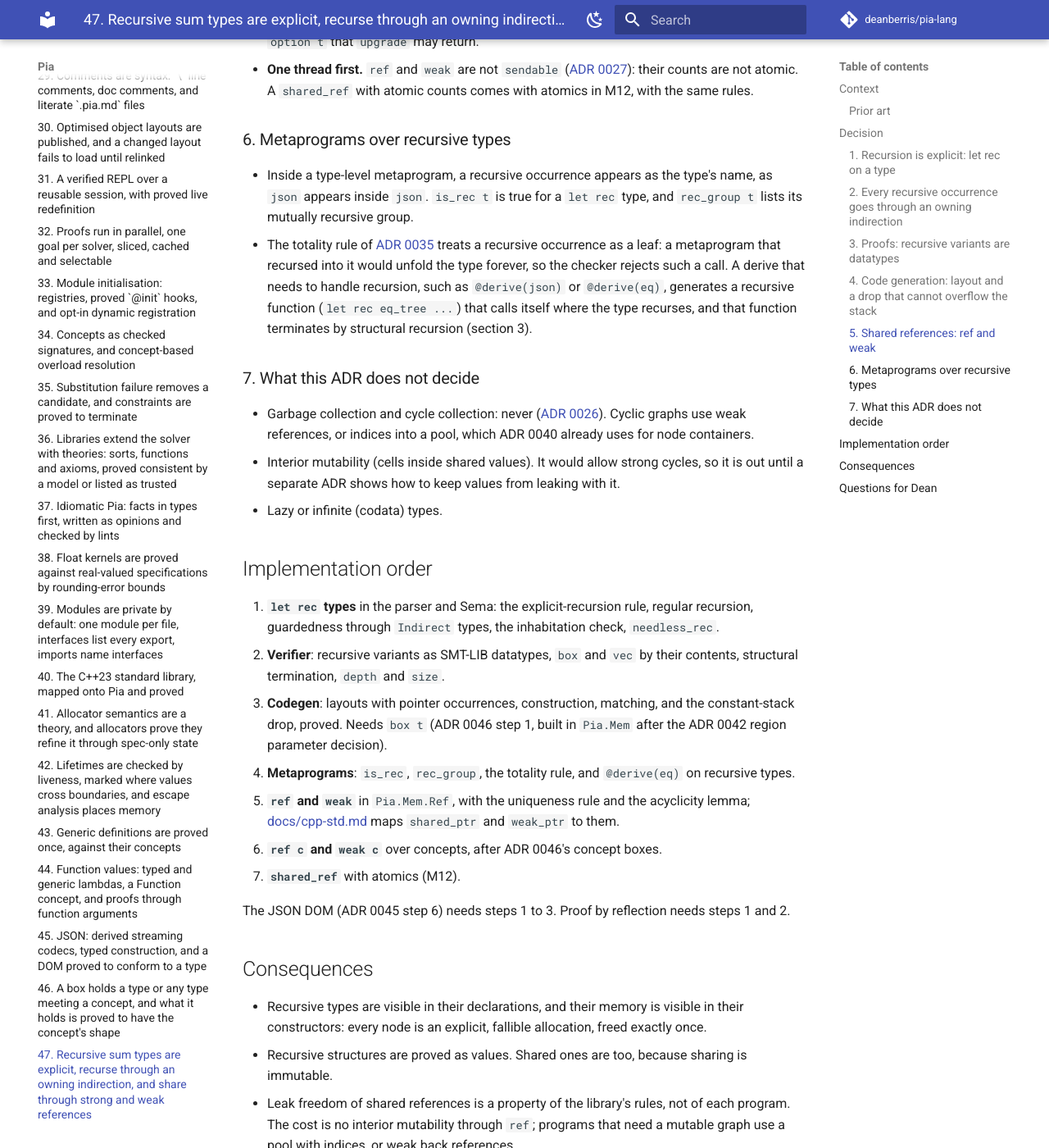
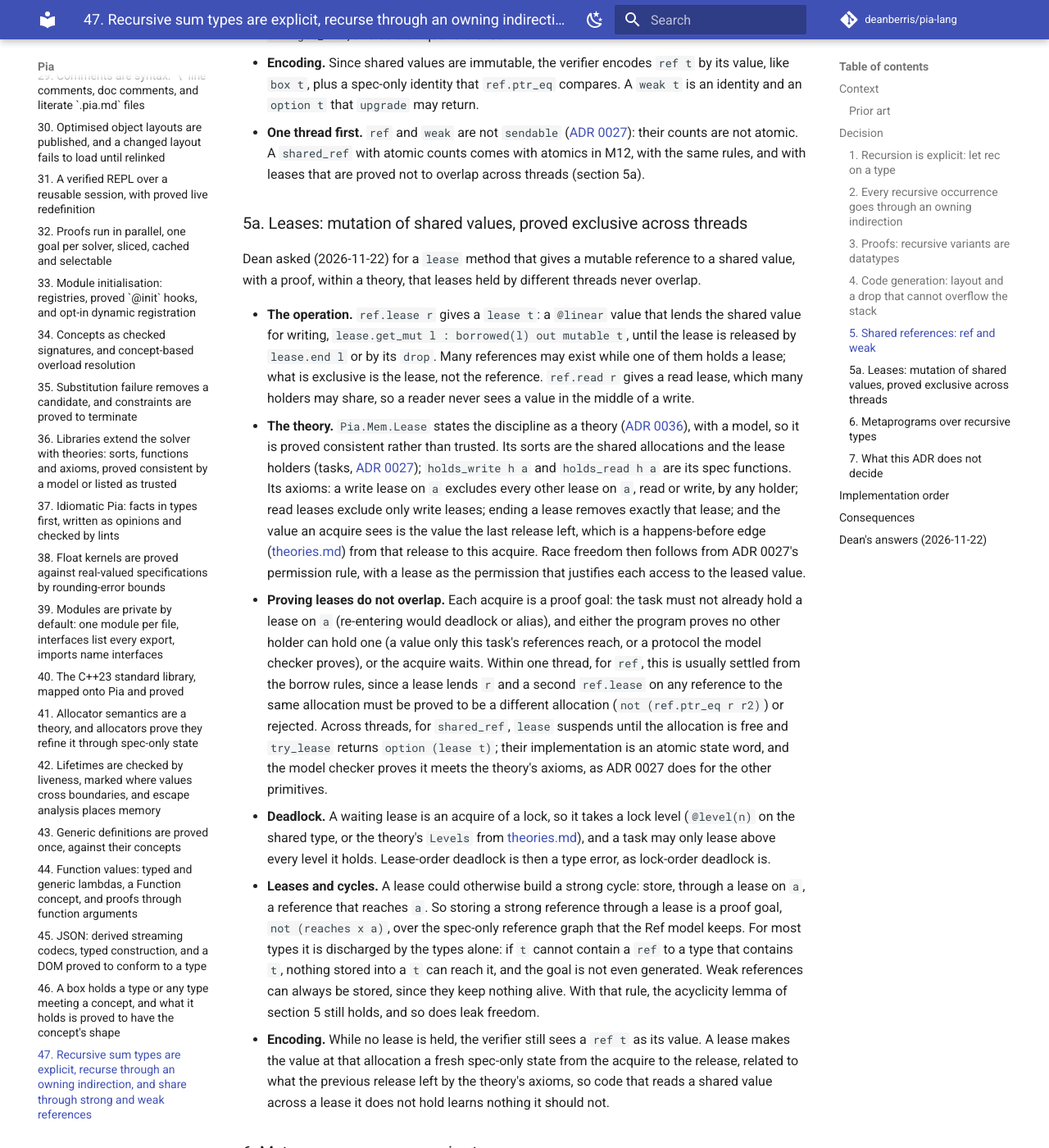
Before and after one commit to deanberris/pia-lang, an MkDocs documentation site: the page built from docs/adr/0047-recursive-sum-types-and-shared-references.md, in a window 1280 px wide and 1400 px high, scrolled down 4239 px. Shown: the whole window at 82% size. Built offline with MkDocs 1.6.1 and Material for MkDocs 9.7.7, drawn with Linux system fonts in a browser that asks for light colours; comment, search, counter and statistics services are not loaded; some of the changed text lies outside the part shown.

Commit message:
ADR 0047 accepted: leases for mutating shared values, proved exclusive across threads (#224)
Claude-Session: https://claude.ai/code/session_01SkMSardFyu5XUgfs1s65Gs

Co-authored-by: Claude <noreply@anthropic.com>

```diff
--- a/docs/adr/0047-recursive-sum-types-and-shared-references.md
+++ b/docs/adr/0047-recursive-sum-types-and-shared-references.md
@@ -2,7 +2,7 @@
 
 Date: 2026-11-22
 
-Status: Proposed
+Status: Accepted (Dean, 2026-11-22): `let rec` and `Indirect` as proposed; shared mutation through leases (section 5a) instead of immutability alone. See "Dean's answers" at the end.
 
 ## Context
 
@@ -70,12 +70,23 @@ A recursive occurrence must sit inside a type that holds its argument behind a p
 `Pia.Mem.Ref` provides shared ownership, next to `Pia.Mem.Box`:
 
 - **`ref t`** is a counted box: one allocation holds a strong count, a weak count, the allocator and the value. `ref.make a v` can fail with the allocator's error. `ref.share r` makes another reference and increments the count; it is a function call, never an implicit copy. Dropping the last strong reference drops the value, and dropping the last reference of either kind frees the memory.
-- **Shared values are immutable.** `ref.get r` is a `borrowed(r)` read. `ref.get_mut r` requires `ref.unique r` (the strong count is one and no weak reference can upgrade), which the caller proves or checks with `ref.try_unique`, as Rust's `Rc::get_mut` and Koka's reuse do. There is no interior mutability through a `ref`.
-- **So strong cycles cannot exist.** A value can only be changed through a unique reference, and while it is borrowed for writing, the borrow rules ([#70](https://github.com/deanberris/pia-lang/issues/70)) stop the program from sharing it, so no reference to a value can be stored inside it, directly or through other values. The case to check is `ref.get_mut r` followed by storing `ref.share r` into `r`'s own contents: `get_mut` lends `r` for writing, so `r` cannot be shared, or used at all, until that loan ends, and the store is rejected. Every value graph built from `ref`s is acyclic by construction, and every value is freed when its last reference goes. This is the proof ADR 0040 asked for: it follows from the rules, so no program has to prove it. It is stated as a lemma of `Pia.Mem.Ref`'s model, proved once, and the verifier keeps the counts as spec-only state ([ADR 0041](0041-allocator-semantics-as-a-theory.md)).
+- **Shared values change only under a lease.** `ref.get r` is a `borrowed(r)` read. `ref.get_mut r` requires `ref.unique r` (the strong count is one and no weak reference can upgrade), which the caller proves or checks with `ref.try_unique`, as Rust's `Rc::get_mut` and Koka's reuse do. A value that is shared is changed only through a lease (section 5a), and there is no other interior mutability.
+- **So strong cycles cannot exist.** Without leases, a value can only be changed through a unique reference, and while it is borrowed for writing, the borrow rules ([#70](https://github.com/deanberris/pia-lang/issues/70)) stop the program from sharing it, so no reference to a value can be stored inside it, directly or through other values. The case to check is `ref.get_mut r` followed by storing `ref.share r` into `r`'s own contents: `get_mut` lends `r` for writing, so `r` cannot be shared, or used at all, until that loan ends, and the store is rejected. Every value graph built from `ref`s is acyclic by construction, and every value is freed when its last reference goes. This is the proof ADR 0040 asked for: it follows from the rules, so no program has to prove it. It is stated as a lemma of `Pia.Mem.Ref`'s model, proved once, and the verifier keeps the counts as spec-only state ([ADR 0041](0041-allocator-semantics-as-a-theory.md)). Leases keep the property with one extra rule (section 5a).
 - **`weak t`** is a reference that does not keep the value alive: `weak.of r`, and `weak.upgrade w : option (ref t)`. Back pointers, such as a tree node's parent, are weak. A cycle that goes through a weak reference is fine, since it never keeps anything alive.
 - **Over a concept.** `ref c` and `weak c` share any type meeting the concept `c`, as `box c` owns one (ADR 0046): the table pointer lives in the counted allocation, and the same single-receiver rule applies. Since a shared value is immutable, `ref.get` on a `ref c` allows only the requirements that read their receiver (`in`). A requirement that writes it needs `ref.get_mut`, and so a unique reference.
 - **Encoding.** Since shared values are immutable, the verifier encodes `ref t` by its value, like `box t`, plus a spec-only identity that `ref.ptr_eq` compares. A `weak t` is an identity and an `option t` that `upgrade` may return.
-- **One thread first.** `ref` and `weak` are not `sendable` ([ADR 0027](0027-coroutines-and-race-freedom.md)): their counts are not atomic. A `shared_ref` with atomic counts comes with atomics in M12, with the same rules.
+- **One thread first.** `ref` and `weak` are not `sendable` ([ADR 0027](0027-coroutines-and-race-freedom.md)): their counts are not atomic. A `shared_ref` with atomic counts comes with atomics in M12, with the same rules, and with leases that are proved not to overlap across threads (section 5a).
+
+### 5a. Leases: mutation of shared values, proved exclusive across threads
+
+Dean asked (2026-11-22) for a `lease` method that gives a mutable reference to a shared value, with a proof, within a theory, that leases held by different threads never overlap.
+
+- **The operation.** `ref.lease r` gives a `lease t`: a `@linear` value that lends the shared value for writing, `lease.get_mut l : borrowed(l) out mutable t`, until the lease is released by `lease.end l` or by its `drop`. Many references may exist while one of them holds a lease; what is exclusive is the lease, not the reference. `ref.read r` gives a read lease, which many holders may share, so a reader never sees a value in the middle of a write.
+- **The theory.** `Pia.Mem.Lease` states the discipline as a theory ([ADR 0036](0036-library-theories.md)), with a model, so it is proved consistent rather than trusted. Its sorts are the shared allocations and the lease holders (tasks, [ADR 0027](0027-coroutines-and-race-freedom.md)); `holds_write h a` and `holds_read h a` are its spec functions. Its axioms: a write lease on `a` excludes every other lease on `a`, read or write, by any holder; read leases exclude only write leases; ending a lease removes exactly that lease; and the value an acquire sees is the value the last release left, which is a happens-before edge ([theories.md](../theories.md#happens-before-and-memory-orders)) from that release to this acquire. Race freedom then follows from ADR 0027's permission rule, with a lease as the permission that justifies each access to the leased value.
+- **Proving leases do not overlap.** Each acquire is a proof goal: the task must not already hold a lease on `a` (re-entering would deadlock or alias), and either the program proves no other holder can hold one (a value only this task's references reach, or a protocol the model checker proves), or the acquire waits. Within one thread, for `ref`, this is usually settled from the borrow rules, since a lease lends `r` and a second `ref.lease` on any reference to the same allocation must be proved to be a different allocation (`not (ref.ptr_eq r r2)`) or rejected. Across threads, for `shared_ref`, `lease` suspends until the allocation is free and `try_lease` returns `option (lease t)`; their implementation is an atomic state word, and the model checker proves it meets the theory's axioms, as ADR 0027 does for the other primitives.
+- **Deadlock.** A waiting lease is an acquire of a lock, so it takes a lock level (`@level(n)` on the shared type, or the theory's `Levels` from [theories.md](../theories.md#lock-levels)), and a task may only lease above every level it holds. Lease-order deadlock is then a type error, as lock-order deadlock is.
+- **Leases and cycles.** A lease could otherwise build a strong cycle: store, through a lease on `a`, a reference that reaches `a`. So storing a strong reference through a lease is a proof goal, `not (reaches x a)`, over the spec-only reference graph that the Ref model keeps. For most types it is discharged by the types alone: if `t` cannot contain a `ref` to a type that contains `t`, nothing stored into a `t` can reach it, and the goal is not even generated. Weak references can always be stored, since they keep nothing alive. With that rule, the acyclicity lemma of section 5 still holds, and so does leak freedom.
+- **Encoding.** While no lease is held, the verifier still sees a `ref t` as its value. A lease makes the value at that allocation a fresh spec-only state from the acquire to the release, related to what the previous release left by the theory's axioms, so code that reads a shared value across a lease it does not hold learns nothing it should not.
 
 ### 6. Metaprograms over recursive types
 
@@ -85,7 +96,7 @@ A recursive occurrence must sit inside a type that holds its argument behind a p
 ### 7. What this ADR does not decide
 
 - Garbage collection and cycle collection: never ([ADR 0026](0026-memory-manager.md)). Cyclic graphs use weak references, or indices into a pool, which ADR 0040 already uses for node containers.
-- Interior mutability (cells inside shared values). It would allow strong cycles, so it is out until a separate ADR shows how to keep values from leaking with it.
+- Interior mutability other than leases (unchecked cells inside shared values). Leases are the one way to change a shared value.
 - Lazy or infinite (codata) types.
 
 ## Implementation order
@@ -94,9 +105,9 @@ A recursive occurrence must sit inside a type that holds its argument behind a p
 2. **Verifier**: recursive variants as SMT-LIB datatypes, `box` and `vec` by their contents, structural termination, `depth` and `size`.
 3. **Codegen**: layouts with pointer occurrences, construction, matching, and the constant-stack drop, proved. Needs `box t` (ADR 0046 step 1, built in `Pia.Mem` after the ADR 0042 region parameter decision).
 4. **Metaprograms**: `is_rec`, `rec_group`, the totality rule, and `@derive(eq)` on recursive types.
-5. **`ref` and `weak`** in `Pia.Mem.Ref`, with the uniqueness rule and the acyclicity lemma; [docs/cpp-std.md](../cpp-std.md) maps `shared_ptr` and `weak_ptr` to them.
+5. **`ref` and `weak`** in `Pia.Mem.Ref`, with the uniqueness rule and the acyclicity lemma; [docs/cpp-std.md](../cpp-std.md) maps `shared_ptr` and `weak_ptr` to them. Then single-threaded leases with the `Lease` theory and its model, and the reachability goal for stores through a lease.
 6. **`ref c` and `weak c`** over concepts, after ADR 0046's concept boxes.
-7. **`shared_ref`** with atomics (M12).
+7. **`shared_ref`** with atomics (M12), with waiting and `try_lease` leases, lease levels, and the model-checked atomic state word.
 
 The JSON DOM (ADR 0045 step 6) needs steps 1 to 3. Proof by reflection needs steps 1 and 2.
 
@@ -104,11 +115,11 @@ The JSON DOM (ADR 0045 step 6) needs steps 1 to 3. Proof by reflection needs ste
 
 - Recursive types are visible in their declarations, and their memory is visible in their constructors: every node is an explicit, fallible allocation, freed exactly once.
 - Recursive structures are proved as values. Shared ones are too, because sharing is immutable.
-- Leak freedom of shared references is a property of the library's rules, not of each program. The cost is no interior mutability through `ref`; programs that need a mutable graph use a pool with indices, or weak back references.
+- Leak freedom of shared references is a property of the library's rules, not of each program. Mutation of a shared value goes through a lease, which costs a proof at each acquire (often free, from the types and borrows) and, across threads, an atomic state word. Programs that need a densely mutable graph can still use a pool with indices.
 - Z3 datatypes make goals over recursive values heavier than goals over flat records. Fuel and structural lemmas keep each goal to a bounded unfolding, and recursive types join the proof benchmark from step 2.
 
-## Questions for Dean
+## Dean's answers (2026-11-22)
 
-1. **Spelling.** Mark recursive types with `let rec`, reusing the function form so there is no new keyword (recommended), or with an attribute such as `@rec`?
-2. **Guards.** Allow recursion only through types meeting the `Indirect` concept (recommended: `box`, `vec`, `ref`, `weak`, and library types that state it), or only through `box`?
-3. **Shared mutation.** Keep shared values immutable, with mutation only through a unique reference, so strong cycles are impossible by construction (recommended), or allow interior mutability and prove the absence of strong cycles per program?
+1. **Spelling.** Yes: `let rec` on types.
+2. **Guards.** Yes: recursion through any type meeting `Indirect`.
+3. **Shared mutation.** A `lease` method that gives a mutable reference, with a proof, within a theory, that leases held by different threads do not overlap. Section 5a.
--- a/docs/adr/README.md
+++ b/docs/adr/README.md
@@ -50,4 +50,4 @@ Each file records one decision: its context, the decision, and its consequences.
 | [0044](0044-function-values-and-lambdas.md) | Function values: every lambda has its own type, arrow parameters are constrained by a Function concept, and proofs go through function arguments | Proposed |
 | [0045](0045-json-derived-codecs-and-conforming-dom.md) | JSON: derived streaming codecs, typed construction by passing the type, and a recursive DOM over the input proved to conform to a type | Accepted |
 | [0046](0046-box-over-a-type-or-a-concept.md) | A box holds a type or any type meeting a concept, and what it holds is proved to have the concept's shape | Accepted |
-| [0047](0047-recursive-sum-types-and-shared-references.md) | Recursive sum types are explicit (`let rec`), recurse through an `Indirect` owning type, and share through immutable `ref` and `weak` references | Proposed |
+| [0047](0047-recursive-sum-types-and-shared-references.md) | Recursive sum types are explicit (`let rec`), recurse through an `Indirect` owning type, and share through `ref` and `weak`, mutated only under leases proved exclusive across threads | Accepted |
```
Also changed, not shown: docs/adr/0040-cpp23-standard-library-in-pia.md (+1 -1 lines).
